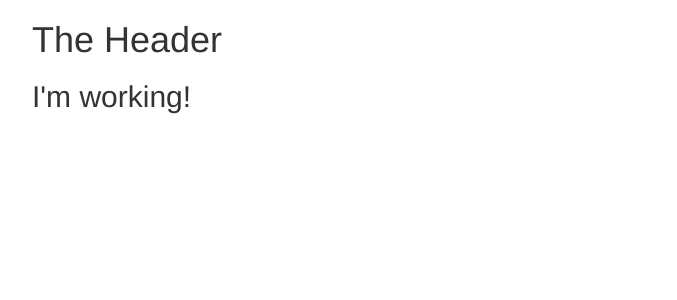
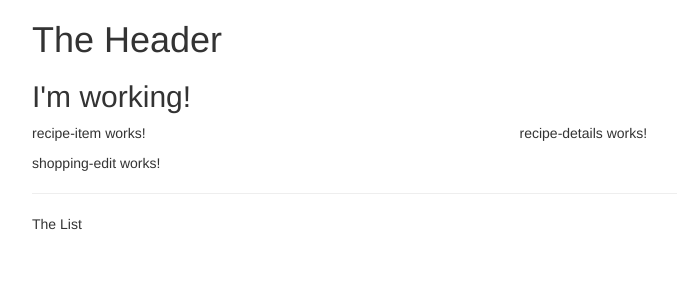
Before and after one commit to bhuvanatn/Angular4Project, an Angular app in the folder ProjectwithbasicsofangularRecipeNShopping/: page / in a window 1280 px wide. Shown: the top 300 px of the page, without its empty margins (38-715 px from the left). Built offline with nearby package versions, Linux system fonts and the light colour scheme.

Commit message:
organising components with bootrap

```diff
--- a/ProjectwithbasicsofangularRecipeNShopping/src/app/app.component.html
+++ b/ProjectwithbasicsofangularRecipeNShopping/src/app/app.component.html
@@ -3,6 +3,8 @@
     <div class="col-md-12">
       <app-header></app-header>
       <h2>I'm working!</h2>
+      <app-recipes></app-recipes>
+      <app-shopping-list></app-shopping-list>
     </div>
   </div>
 </div>
--- a/ProjectwithbasicsofangularRecipeNShopping/src/app/recipes/recipe-list/recipe-list.component.html
+++ b/ProjectwithbasicsofangularRecipeNShopping/src/app/recipes/recipe-list/recipe-list.component.html
@@ -1,3 +1 @@
-<p>
-  recipe-list works!
-</p>
+<app-recipe-item></app-recipe-item>
--- a/ProjectwithbasicsofangularRecipeNShopping/src/app/recipes/recipes.component.html
+++ b/ProjectwithbasicsofangularRecipeNShopping/src/app/recipes/recipes.component.html
@@ -1,3 +1,4 @@
-<p>
-  recipes works!
-</p>
+<div class="row">
+  <div class="col-md-5"><app-recipe-list></app-recipe-list></div>
+  <div class="col-md-7"><app-recipe-details></app-recipe-details></div>
+</div>
--- a/ProjectwithbasicsofangularRecipeNShopping/src/app/shopping-list/shopping-list.component.html
+++ b/ProjectwithbasicsofangularRecipeNShopping/src/app/shopping-list/shopping-list.component.html
@@ -1,3 +1,7 @@
-<p>
-  shopping-list works!
-</p>
+<div class="row">
+  <div class="col-xs-10">
+    <app-shopping-edit></app-shopping-edit>
+  <hr>
+  <p>The List</p>
+  </div>
+</div>
```
Also changed, not shown: ProjectwithbasicsofangularRecipeNShopping/src/app/recipes/recipe-list/recipe-item/recipe-item.component.html (line endings or trailing spaces).
